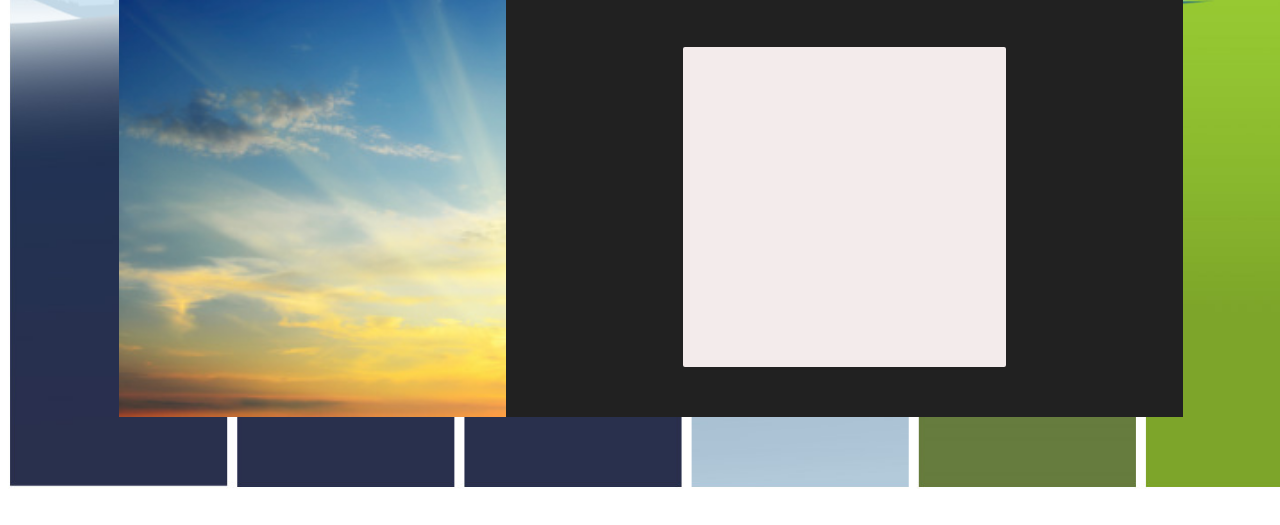
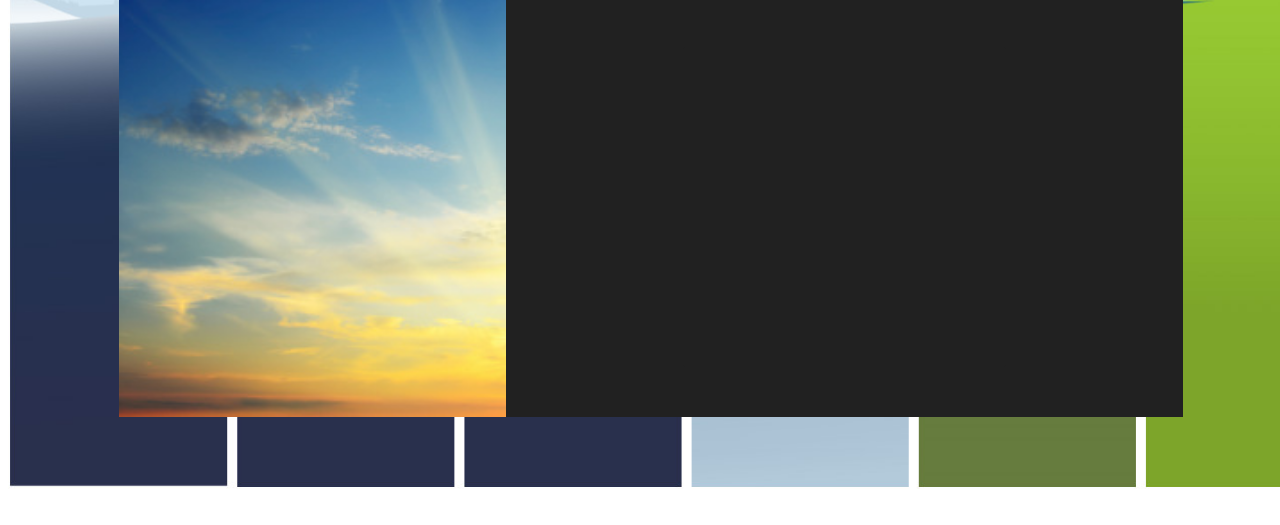
Before and after one commit to shubhamade1612/weathernow, a plain HTML site: page index.html in a window 1280 px wide. Shown: the part 275-800 px from the top of the page. Drawn offline with nearby package versions, Linux system fonts and the light colour scheme.

Commit message:
Update style.css

```diff
--- a/style.css
+++ b/style.css
@@ -78,7 +78,7 @@ a:hover, a:visited, a:link, a:active{
 .wrapper {
     margin: 0 9rem;
     width: 50%;
-    background-color: #f3ebeb;
+    background-color: #212121;
     height: 40vh;
     margin: 50px auto;
     border-radius: 2px;
```
